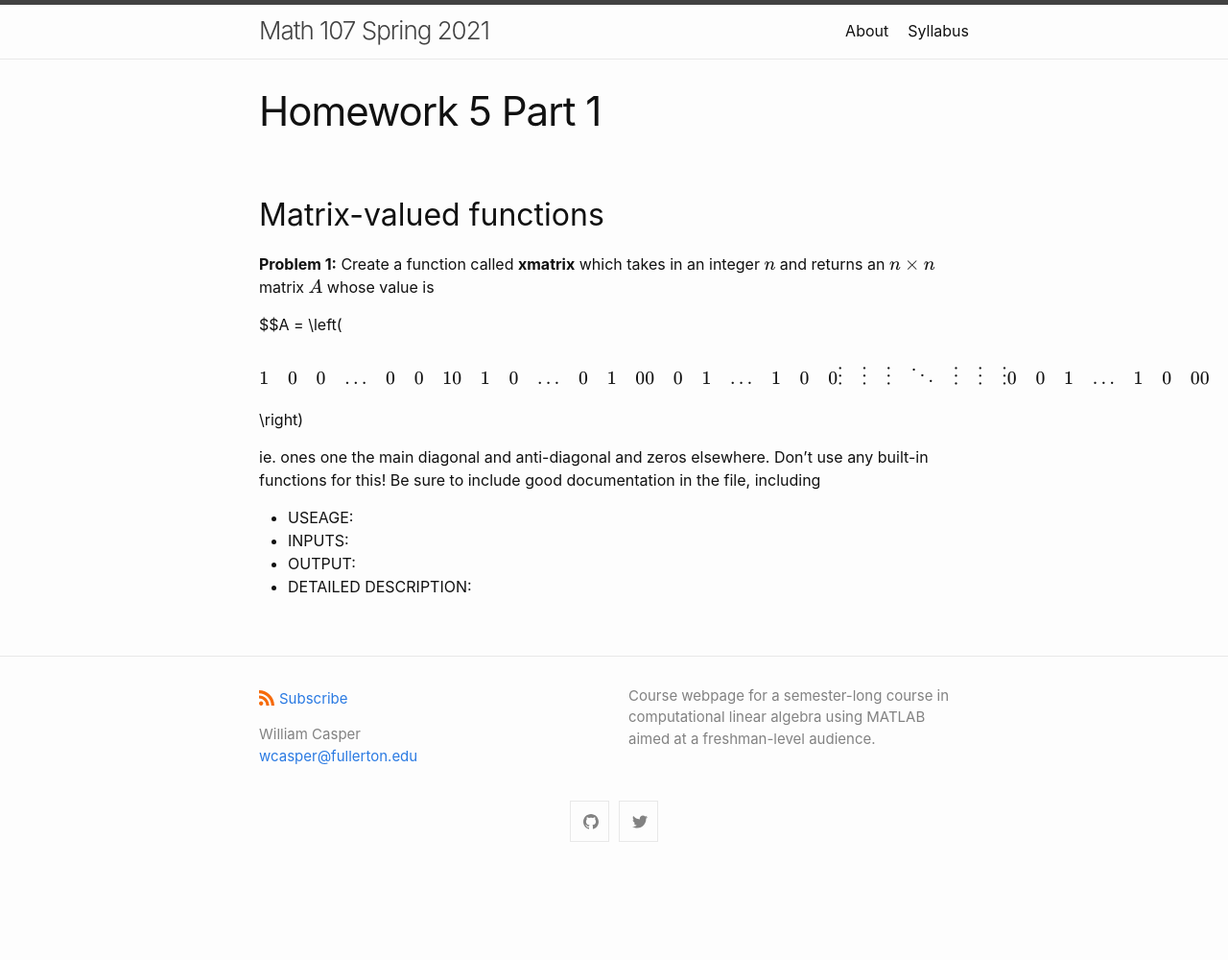
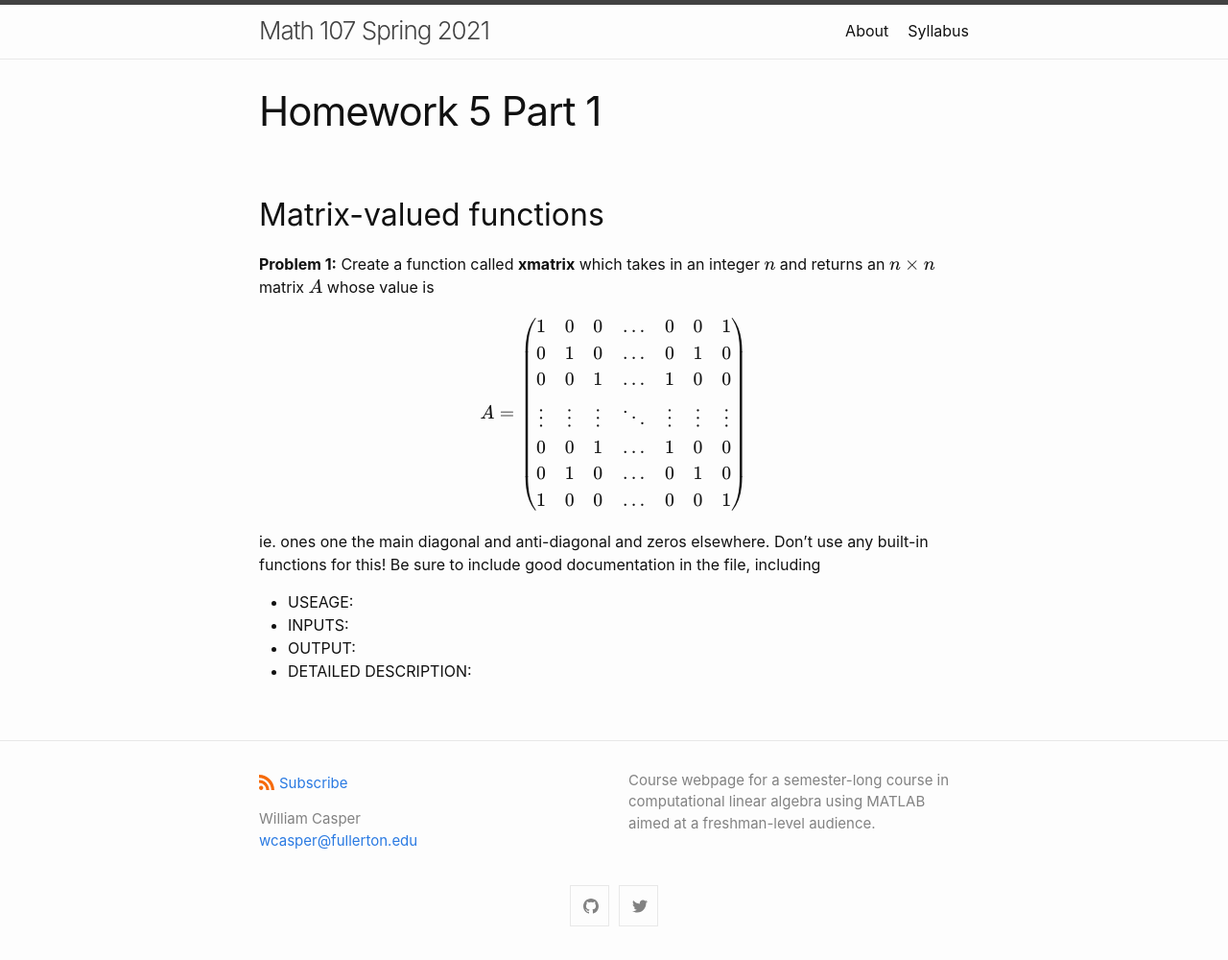
Before and after one commit to wcasper/math107spring2021, a Jekyll site: the page built from homework/hw5/hw5-part1.md, in a window 1280 px wide. Shown: the whole page at 96% size. Built offline with Jekyll 4.4.1, drawn with Linux system fonts in a browser that asks for light colours; before the commit the page ends 912 px from its top, so only the background shows below that.

Commit message:
fixed typo

```diff
--- a/homework/hw5/hw5-part1.md
+++ b/homework/hw5/hw5-part1.md
@@ -11,14 +11,15 @@ Create a function called **xmatrix** which takes in an integer $$n$$ and returns
 
 $$A =
 \left(\begin{array}{ccccccc}
-1 & 0 & 0 & \dots& 0 & 0 & 1\\
-0 & 1 & 0 & \dots& 0 & 1 & 0\\
-0 & 0 & 1 & \dots& 1 & 0 & 0\\
+1 & 0 & 0 & \dots & 0 & 0 & 1\\
+0 & 1 & 0 & \dots & 0 & 1 & 0\\
+0 & 0 & 1 & \dots & 1 & 0 & 0\\
 \vdots & \vdots & \vdots & \ddots & \vdots & \vdots & \vdots\\
-0 & 0 & 1 & \dots& 1 & 0 & 0\\
-0 & 1 & 0 & \dots& 0 & 1 & 0\\
-1 & 0 & 0 & \dots& 0 & 0 & 1\\
+0 & 0 & 1 & \dots & 1 & 0 & 0\\
+0 & 1 & 0 & \dots & 0 & 1 & 0\\
+1 & 0 & 0 & \dots & 0 & 0 & 1
 \end{array}\right)
+$$
 
 ie. ones one the main diagonal and anti-diagonal and zeros elsewhere.  Don't use any built-in functions for this!  Be sure to include good documentation in the file, including
 * USEAGE:
```
